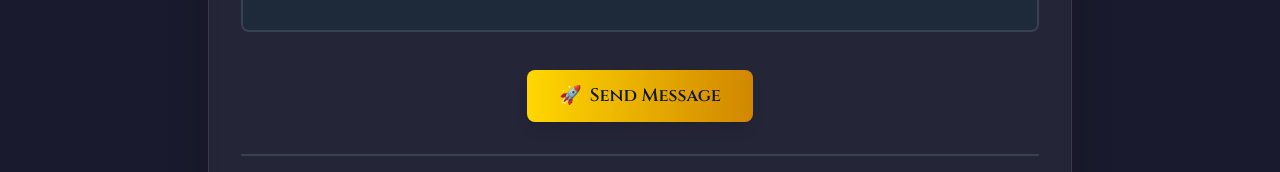
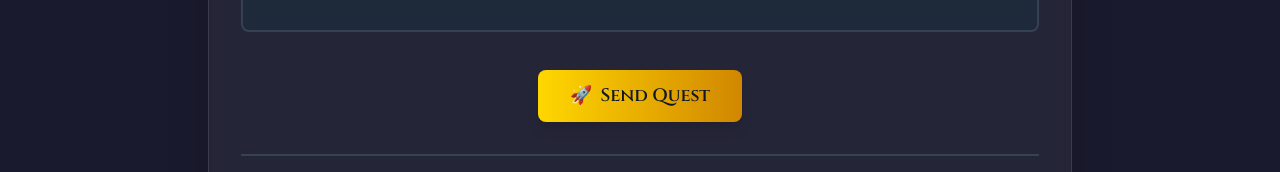
Before and after one commit to Elysium-X/ARPG-Portofolio, a React (Vite) app: page /contact in a window 1280 px wide. Shown: the part 975-1147 px from the top of the page. Built offline with nearby package versions, Linux system fonts and the light colour scheme; no server answers.

Commit message:
Implement clean up

```diff
--- a/src/components/ui/BackgroundVideo.jsx
+++ b/src/components/ui/BackgroundVideo.jsx
@@ -38,7 +38,8 @@ const BackgroundVideo = memo(({ webmSrc, posterSrc, overlayOpacity = 0.5 }) => {
             if (!isMuted) {
                 const playPromise = audioRef.current.play();
                 if (playPromise !== undefined) {
-                    playPromise.catch(e => console.log("Audio play failed (user interaction needed):", e));
+                    // Silently handle auto-play restrictions
+                    playPromise.catch(() => { });
                 }
             } else {
                 audioRef.current.pause();
--- a/src/components/ui/ErrorBoundary.jsx
+++ b/src/components/ui/ErrorBoundary.jsx
@@ -20,8 +20,7 @@ class ErrorBoundary extends Component {
     }
 
     componentDidCatch(error, errorInfo) {
-        // Log error details for debugging
-        console.error('Error caught by ErrorBoundary:', error, errorInfo)
+        // Store error details for debugging in development mode
         this.setState({
             error,
             errorInfo
--- a/src/pages/Contact.jsx
+++ b/src/pages/Contact.jsx
@@ -196,7 +196,7 @@ function Contact() {
                   ) : (
                     <>
                       <span className="mr-2">🚀</span>
-                      Send Message
+                      Send Quest
                     </>
                   )}
                 </Button>
```
